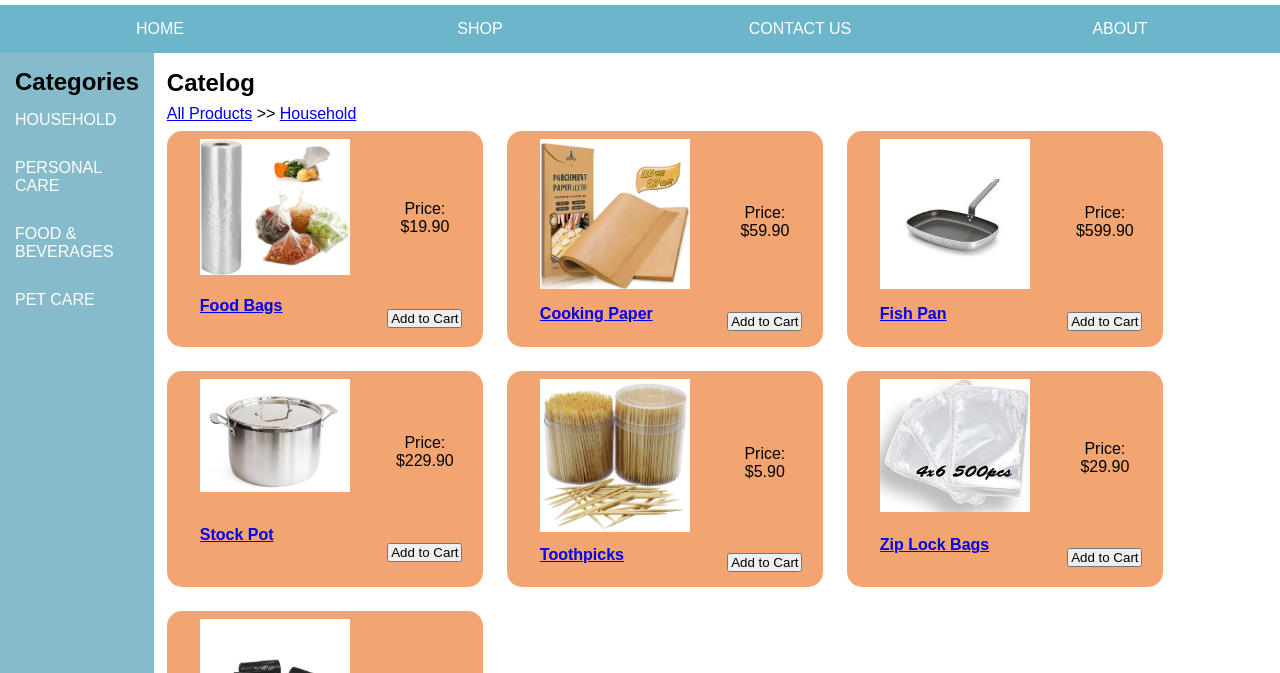
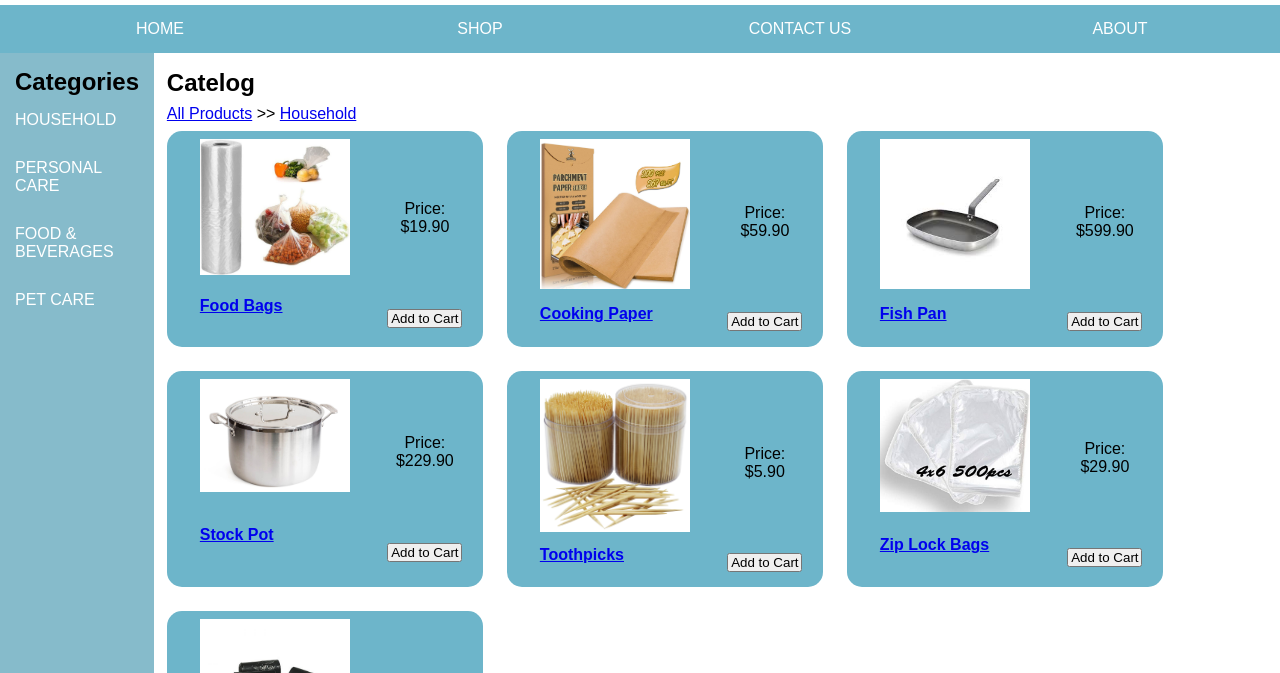
Before and after one commit to 1155206560/1155206560.github.io, a plain HTML site: page index.html in a window 1280 px wide. Shown: the part 72-745 px from the top of the page. Drawn offline with Linux system fonts and the light colour scheme.

Commit message:
updated style to remove the orange

```diff
--- a/style.css
+++ b/style.css
@@ -103,7 +103,7 @@ section p {
     width: 300px;
     height: 200px;
     border-radius: 15px;
-    background-color: rgb(243, 165, 113);
+    background-color: #6DB5CA;
 }
 .product img {
     max-width: 100%;
```
